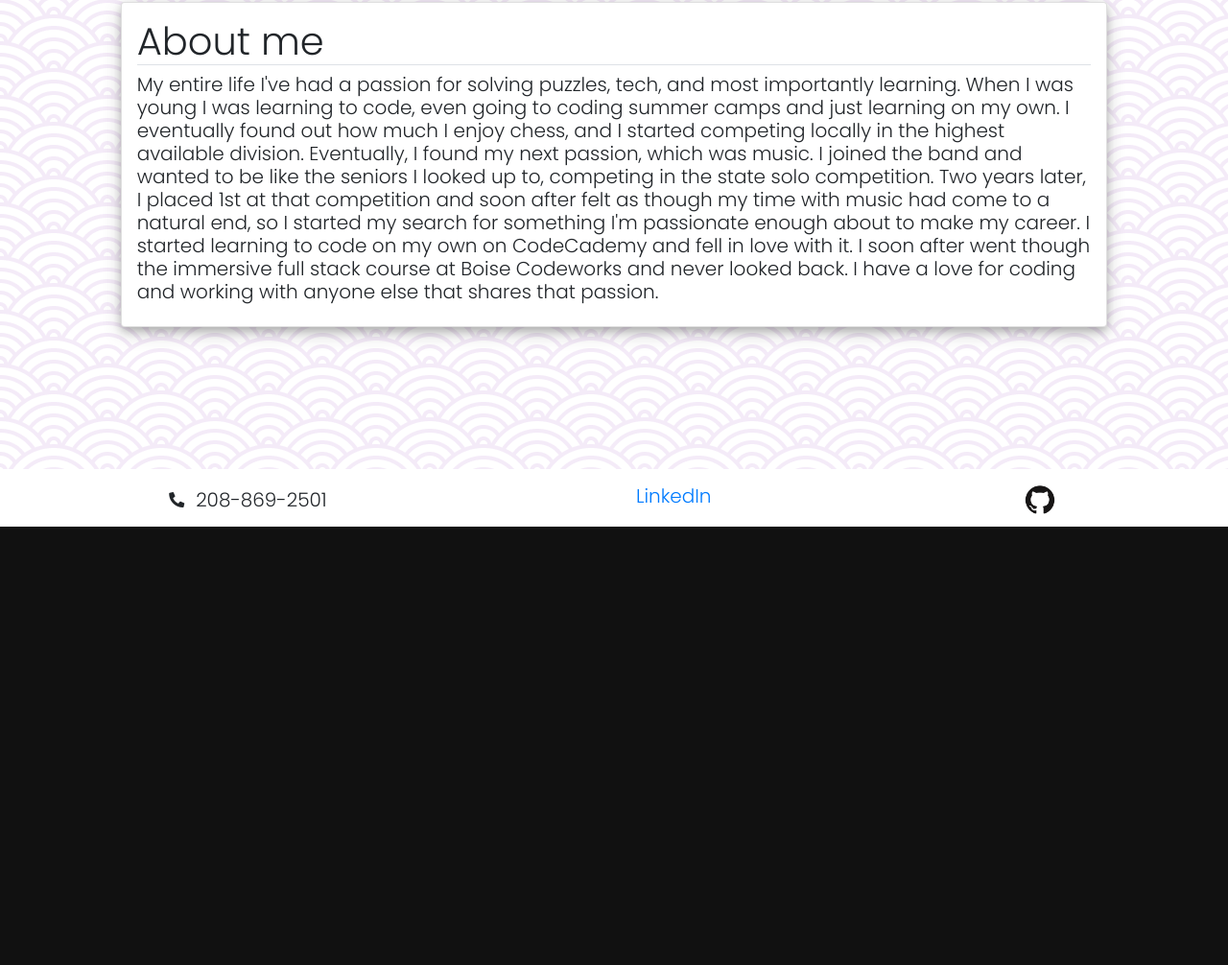
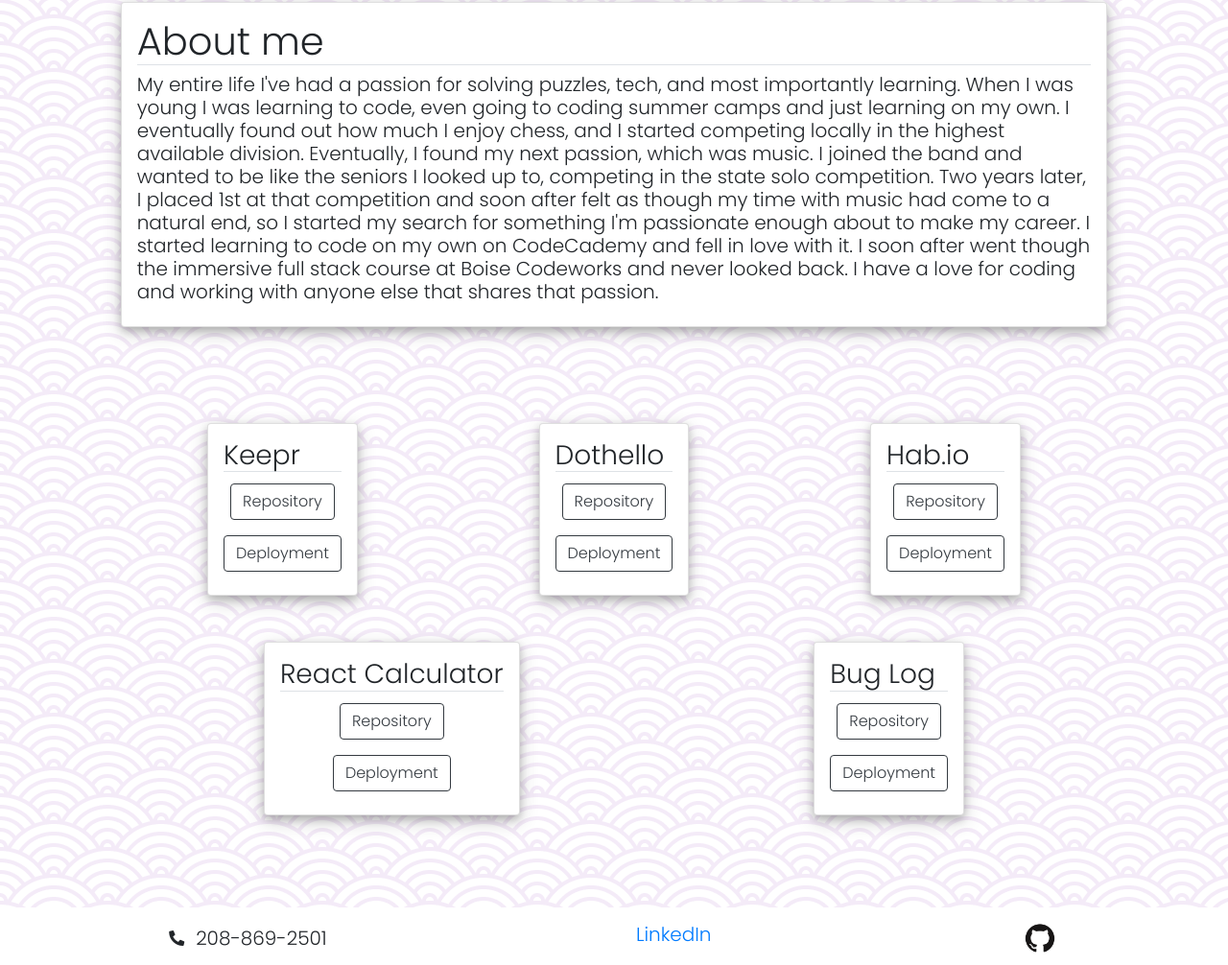
Before and after one commit to ethanvachon/ethanvachon.github.io, a plain HTML site: page index.html in a window 1280 px wide. Shown: the part 825-1831 px from the top of the page at 96% size. Before the commit the page ends 1374 px from the top, so only its background shows below. Drawn offline with nearby package versions, Linux system fonts and the light colour scheme.

Commit message:
portfolio added

```diff
--- a/index.html
+++ b/index.html
@@ -15,7 +15,7 @@
   <div class="container-fluid pb-5" id="main">
     <div class="row mb-5 pt-5 pb-5">
       <div class="col-3 offset-1">
-            <h1 class="border-bottom mb-0">Ethan Vachon</h1>
+            <h1 class="border-bottom border-dark mb-0">Ethan Vachon</h1>
             <h3>Software Developer</h3>
       </div>
       <div class="col-5 offset-3 d-flex justify-content-around align-items-center">
@@ -54,6 +54,51 @@
             <h5>
               My entire life I've had a passion for solving puzzles, tech, and most importantly learning. When I was young I was learning to code, even going to coding summer camps and just learning on my own. I eventually found out how much I enjoy chess, and I started competing locally in the highest available division. Eventually, I found my next passion, which was music. I joined the band and wanted to be like the seniors I looked up to, competing in the state solo competition. Two years later, I placed 1st at that competition and soon after felt as though my time with music had come to a natural end, so I started my search for something I'm passionate enough about to make my career. I started learning to code on my own on CodeCademy and fell in love with it. I soon after went though the immersive full stack course at Boise Codeworks and never looked back. I have a love for coding and working with anyone else that shares that passion.
             </h5>
+          </div>
+        </div>
+      </div>
+
+      <div class="row my-5">
+        <div class="col-10 offset-1 d-flex justify-content-around">
+          <div class="card p-3 rounded">
+            <h3 class="border-bottom mb-1">Keepr</h3>
+            <div class="d-flex flex-column justify-content-center align-items-center">
+              <a target="_blank" href="https://github.com/ethanvachon/Keepr"><button class="btn btn-outline-dark my-2">Repository</button></a>
+              <a target="_blank" href="https://ethanvach-keepr.herokuapp.com/#/"><button class="btn btn-outline-dark my-2">Deployment</button></a>
+            </div>
+          </div>
+          <div class="card p-3 rounded">
+            <h3 class="border-bottom mb-1">Dothello</h3>
+            <div class="d-flex flex-column justify-content-center align-items-center">
+              <a target="_blank" href="https://github.com/ethanvachon/Dothello"><button class="btn btn-outline-dark my-2">Repository</button></a>
+              <a target="_blank" href=""><button class="btn btn-outline-dark my-2">Deployment</button></a>
+            </div>
+          </div>
+          <div class="card p-3 rounded">
+            <h3 class="border-bottom mb-1">Hab.io</h3>
+            <div class="d-flex flex-column justify-content-center align-items-center">
+              <a target="_blank" href="https://github.com/DanielMadden/Hab.io"><button class="btn btn-outline-dark my-2">Repository</button></a>
+              <a target="_blank" href="https://habio.herokuapp.com/#/"><button class="btn btn-outline-dark my-2">Deployment</button></a>
+            </div>
+          </div>
+        </div>
+      </div>
+      <div class="row my-5">
+        <div class="col-10 offset-1 d-flex justify-content-around">
+          <div class="card p-3 rounded">
+            <h3 class="border-bottom mb-1">React Calculator</h3>
+            <div class="d-flex flex-column justify-content-center align-items-center">
+              <a target="_blank" href=""><button class="btn btn-outline-dark my-2">Repository</button></a>
+              <a target="_blank" href=""><button class="btn btn-outline-dark my-2">Deployment</button></a>
+
+            </div>
+          </div>
+          <div class="card p-3 rounded">
+            <h3 class="border-bottom mb-1">Bug Log</h3>
+            <div class="d-flex flex-column justify-content-center align-items-center">
+              <a target="_blank" href="https://github.com/ethanvachon/Bug-Log"><button class="btn btn-outline-dark my-2">Repository</button></a>
+              <a target="_blank" href="https://ethanvach-bugtracker.herokuapp.com/#/"><button class="btn btn-outline-dark my-2">Deployment</button></a>
+            </div>
           </div>
         </div>
       </div>
```
Also changed, not shown: landing page icons/c.png.
